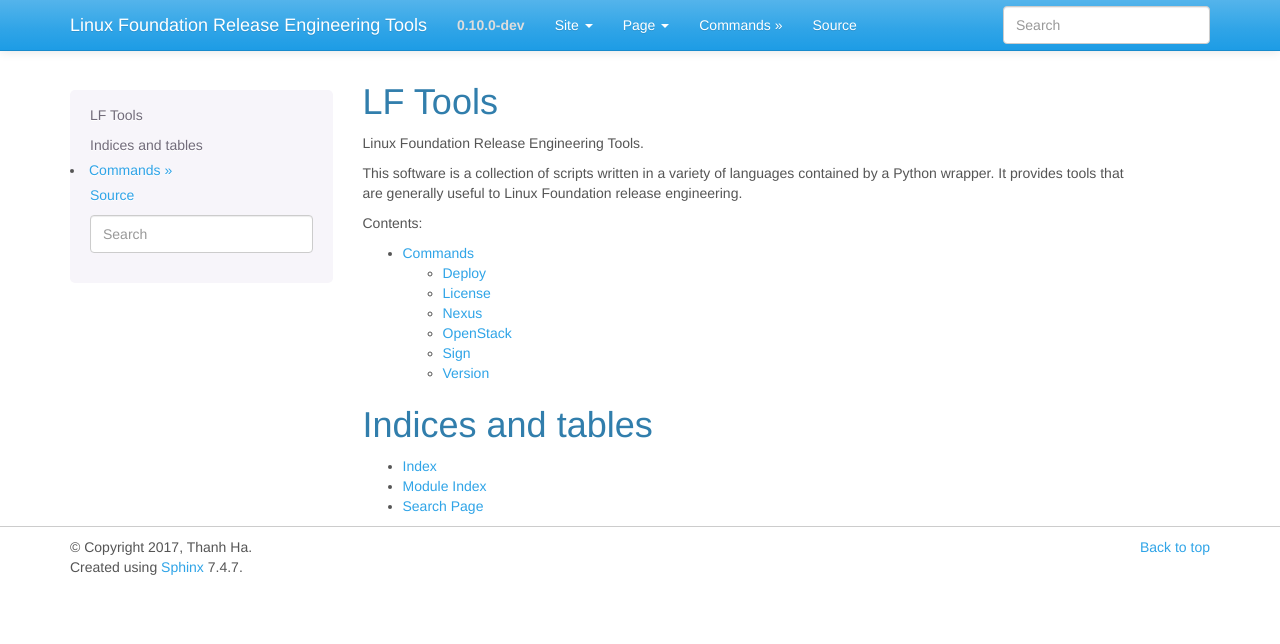
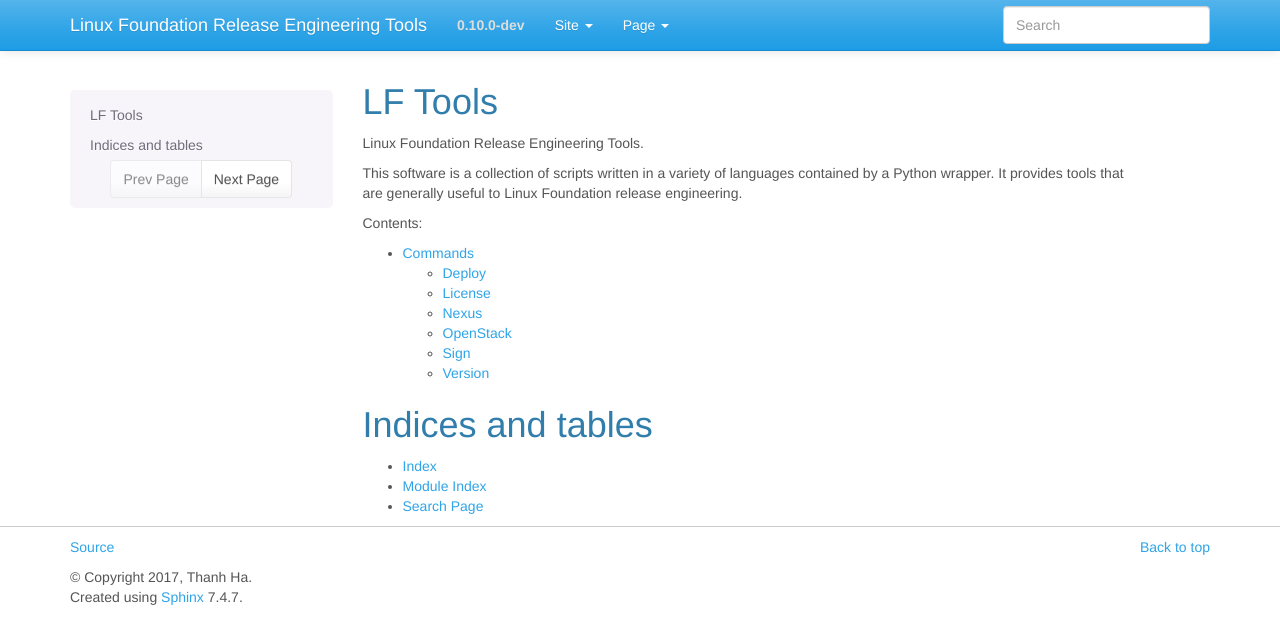
Before and after one commit to lfit/releng-lftools, a Sphinx documentation site: the page built from docs/index.rst, in a window 1280 px wide. Shown: the top 644 px of the page. Built offline with Sphinx 7.4.7, drawn with Linux system fonts in a browser that asks for light colours; pages that are not in the unit, such as notebooks, are missing from menus.

Commit message:
Add custom navbar ala OpenDaylight docs
Change-Id: I2af32b6847a6dd1242efd6b9c320a22eff0d8d76
Signed-off-by: Thanh Ha <thanh.ha@linuxfoundation.org>

```diff
--- /dev/null
+++ b/docs/_templates/relations.html
@@ -0,0 +1,15 @@
+<center>
+<div class="btn-group" role="group" aria-label="...">
+    {% if prev %}
+    <a class="btn btn-default" href="{{ prev.link|e }}">Prev Page</a>
+    {% else %}
+    <button type="button" class="btn btn-default disabled">Prev Page</button>
+    {% endif %}
+
+    {% if next %}
+    <a class="btn btn-default" href="{{ next.link|e }}">Next Page</a>
+    {% else %}
+    <button type="button" class="btn btn-default disabled">Next Page</button>
+    {% endif %}
+</div>
+</center>
--- a/docs/conf.py
+++ b/docs/conf.py
@@ -139,6 +139,8 @@
 # html_theme_options = {}
 html_theme_options = {
     'bootswatch_theme': "cerulean",
+    'navbar_sidebarrel': False,
+    'source_link_position': "footer",
 }
 
 # Add any paths that contain custom themes here, relative to this directory.
@@ -189,7 +191,9 @@
 
 # Custom sidebar templates, maps document names to template names.
 #
-# html_sidebars = {}
+html_sidebars = {
+    '**': ['localtoc.html', 'relations.html'],
+}
 
 # Additional templates that should be rendered to pages, maps page names to
 # template names.
```
